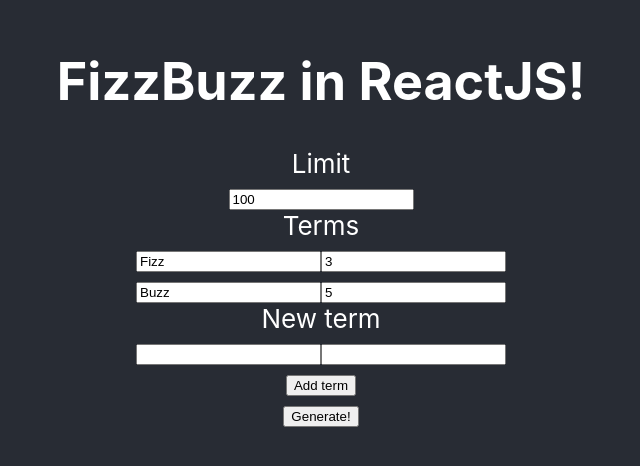
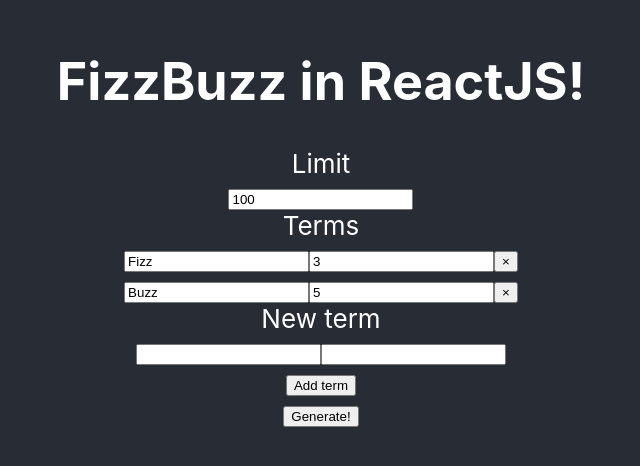
Before and after one commit to nohorjo/FizzBuzz, a React (Create React App) app: page / in a window 1280 px wide. Shown: the part 166-632 px from the top of the page, without its empty margins (319-959 px from the left). Built offline with nearby package versions, Linux system fonts and the light colour scheme.

Commit message:
#master - Remove term option

```diff
--- a/src/FizzBuzzComponent.js
+++ b/src/FizzBuzzComponent.js
@@ -73,6 +73,12 @@
         }
     }
 
+    handleRemoveTerm(index) {
+        const { terms } = this.state;
+        terms.splice(index, 1);
+        this.setState({terms});
+    }
+
     render() {
         return (
             <div>
@@ -98,6 +104,11 @@
                             type="number"
                             value={modder}
                             onChange={event => this.handleTermOptionChange(i, event.target.value, false)}
+                        />
+                        <input
+                            type="button"
+                            value="&times;"
+                            onClick={() => this.handleRemoveTerm(i)}
                         />
                     </div>
                 ))}
```
